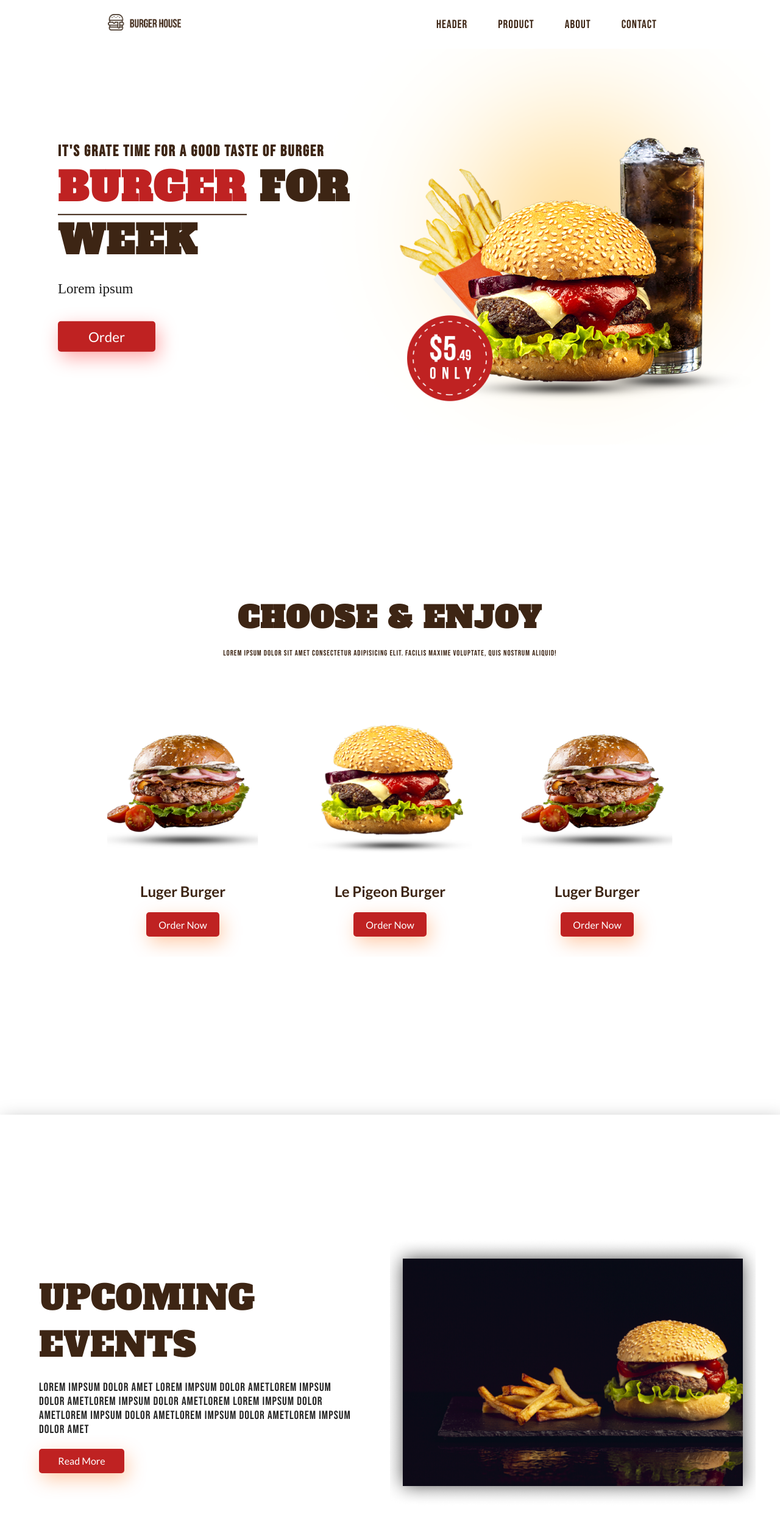
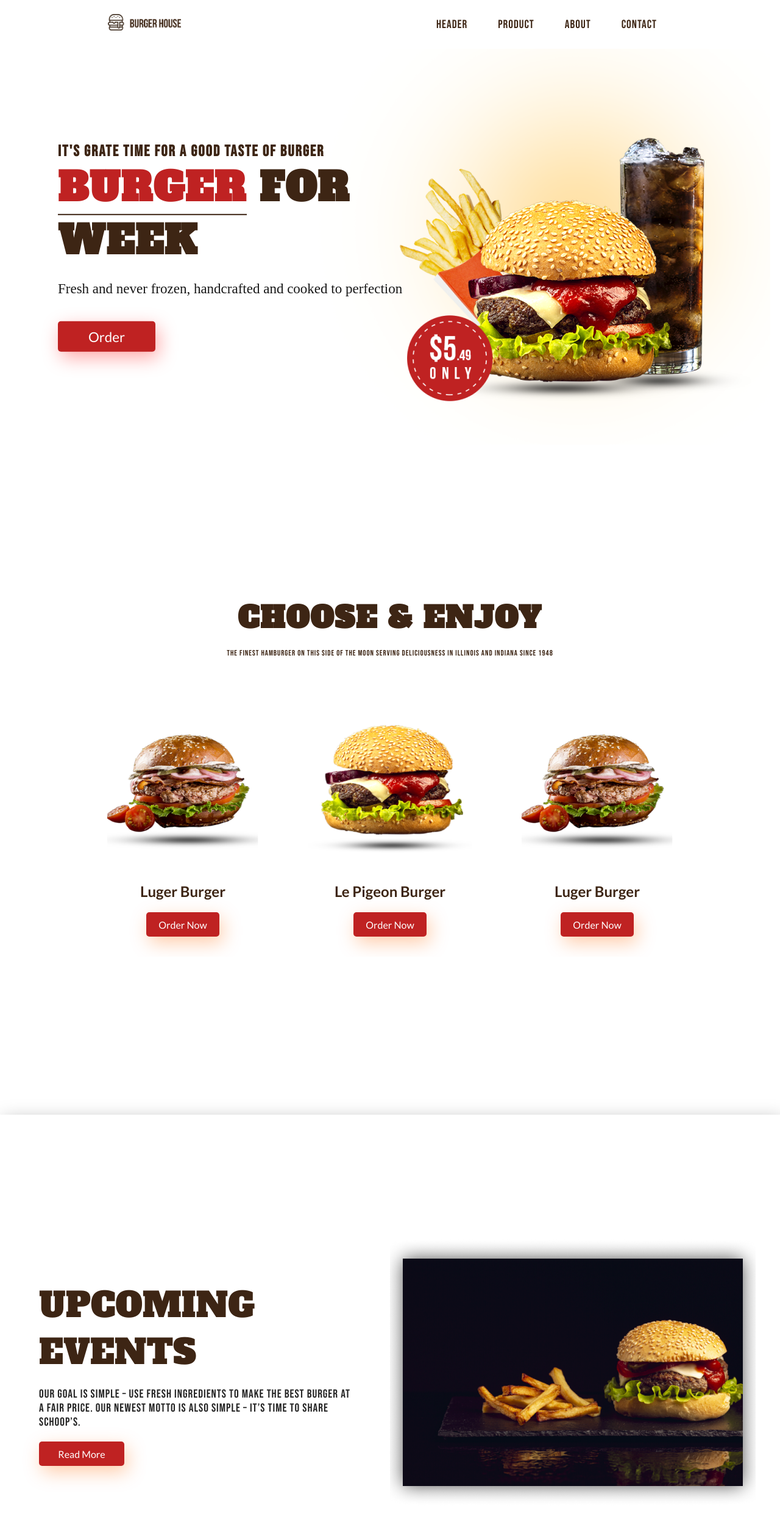
Before and after one commit to a-dubaj/Rest.Burger, a React (Create React App) app: page / in a window 1280 px wide. Shown: the top 2496 px of the page at 61% size. Built offline with nearby package versions, Linux system fonts and the light colour scheme.

Commit message:
Updated description

```diff
--- a/src/Components/About.jsx
+++ b/src/Components/About.jsx
@@ -6,8 +6,8 @@ function About(){
         <div id='about'>
             <div className='about-text'>
                 <h1>UPCOMING EVENTS</h1>
-                <p>Lorem impsum dolor amet Lorem impsum dolor ametLorem impsum dolor ametLorem impsum dolor ametLorem
-                Lorem impsum dolor ametLorem impsum dolor ametLorem impsum dolor ametLorem impsum dolor amet</p>
+                <p>Our goal is simple – use fresh ingredients to make the best burger at a fair price.
+                Our newest motto is also simple – it’s time to share Schoop’s.</p>
                 <button>Read More</button>
             </div>
             <div className='about-image'>
--- a/src/Components/Header.jsx
+++ b/src/Components/Header.jsx
@@ -6,7 +6,7 @@ function Header(){
             <div className='header-heading'>
                 <h3>It's grate time for a good taste of burger</h3>
                 <h1><span>BURGER</span> FOR<br/> WEEK</h1>
-                <p className='details'>Lorem ipsum</p>
+                <p className='details'> Fresh and never frozen, handcrafted and cooked to perfection</p>
                 <div className='header-btns'>
                     <a href='/#' className='header-btn'>Order</a>
                 </div>
--- a/src/Components/Products.jsx
+++ b/src/Components/Products.jsx
@@ -7,8 +7,8 @@ function Products() {
     return(
         <div id='products'>
             <h1>CHOOSE & ENJOY</h1>
-            <p>Lorem ipsum dolor sit amet consectetur adipisicing elit. Facilis maxime voluptate, quis
-                nostrum aliquid!</p>
+            <p>THE FINEST HAMBURGER ON THIS SIDE OF THE MOON
+                Serving deliciousness in Illinois and Indiana since 1948</p>
             <div className='a-container'>
                 <Productbox image={pimage1} title="Luger Burger"/>
                 <Productbox image={pimage2} title="Le Pigeon Burger"/>
```
